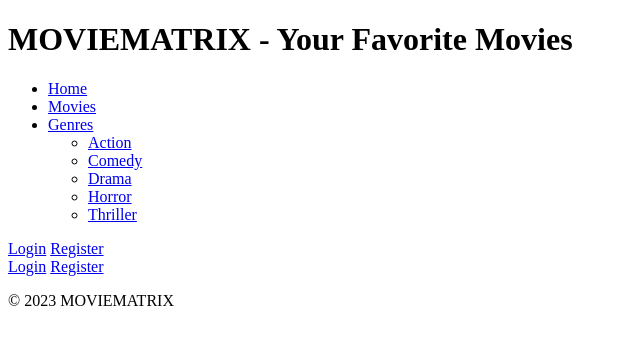
After one commit to IngaFom/moviematrix, a Django app: template moviematrix/moviem/templates/movies/registration/loginout_signup.html in a window 1280 px wide. The commit adds this page. Shown: the top 345 px of the page, without its empty margins (0-640 px from the left). Run offline with Django 4.2, Linux system fonts and the light colour scheme; the template is opened without the code that fills it, so the values that code supplies are empty.

Commit message:
Created html files

```diff
--- /dev/null
+++ b/moviematrix/moviem/templates/base.html
@@ -0,0 +1,50 @@
+{% load static %}
+<!DOCTYPE html>
+<html lang="en">
+<head>
+    <meta charset="UTF-8">
+    <meta name="viewport" content="width=device-width, initial-scale=1.0">
+    <title>{% block title%}MOVIEMATRIX - Your Favorite Movies{% endblock %}</title>
+    <link rel="stylesheet" href="{% static 'css/styles.css' %}">
+</head>
+<body>
+    <header>
+        <h1>MOVIEMATRIX - Your Favorite Movies</h1>
+        <nav>
+            <ul>
+                <li><a href="{% url 'homepage' %}">Home</a></li>
+                <li><a href="{% url 'movie_list' genre.id %}">Movies</a></li>
+                <li><a href="{% url 'genre_list' %}">Genres</a>
+                    <ul>
+                        <li><a href="{% url 'movie_list' genre.id %}">Action</a></li>
+                        <li><a href="{% url 'movie_list' genre.id %}">Comedy</a></li>
+                        <li><a href="{% url 'movie_list' genre.id %}">Drama</a></li>
+                        <li><a href="{% url 'movie_list' genre.id %}">Horror</a></li>
+                        <li><a href="{% url 'movie_list' genre.id %}">Thriller</a></li>
+                        <!-- add more genre links -->
+                    </ul>
+                </li>
+            </ul>
+        </nav>
+        <div class="search-bar">
+            <!-- search bar HTML here -->
+        </div>
+        <div class="user-actions">
+            {% if user.is_authenticated %}
+                <a href="{% url 'logout' %}">Logout</a>
+            {% else %}
+                <a href="{% url 'login' %}">Login</a>
+                <a href="{% url 'register' %}">Register</a>
+            {% endif %}
+        </div>
+    </header>
+
+    <main>
+        {% block content %}{% endblock %}
+    </main>
+
+    <footer>
+        <p>&copy; 2023 MOVIEMATRIX</p>
+    </footer>
+</body>
+</html>
--- /dev/null
+++ b/moviematrix/moviem/templates/movies/registration/loginout_signup.html
@@ -0,0 +1,13 @@
+{% extends "base.html" %}
+
+{% block content %}
+    <div class="login-signup-logout">
+        {% if user.is_authenticated %}
+            <p>Welcome, {{ user.username }}!</p>
+            <a href="{% url 'logout' %}">Logout</a>
+        {% else %}
+            <a href="{% url 'login' %}">Login</a>
+            <a href="{% url 'register' %}">Register</a>
+        {% endif %}
+    </div>
+{% endblock %}
```
Also changed, not shown: moviematrix/moviem/templates/homepage.html (+4 -34 lines).
